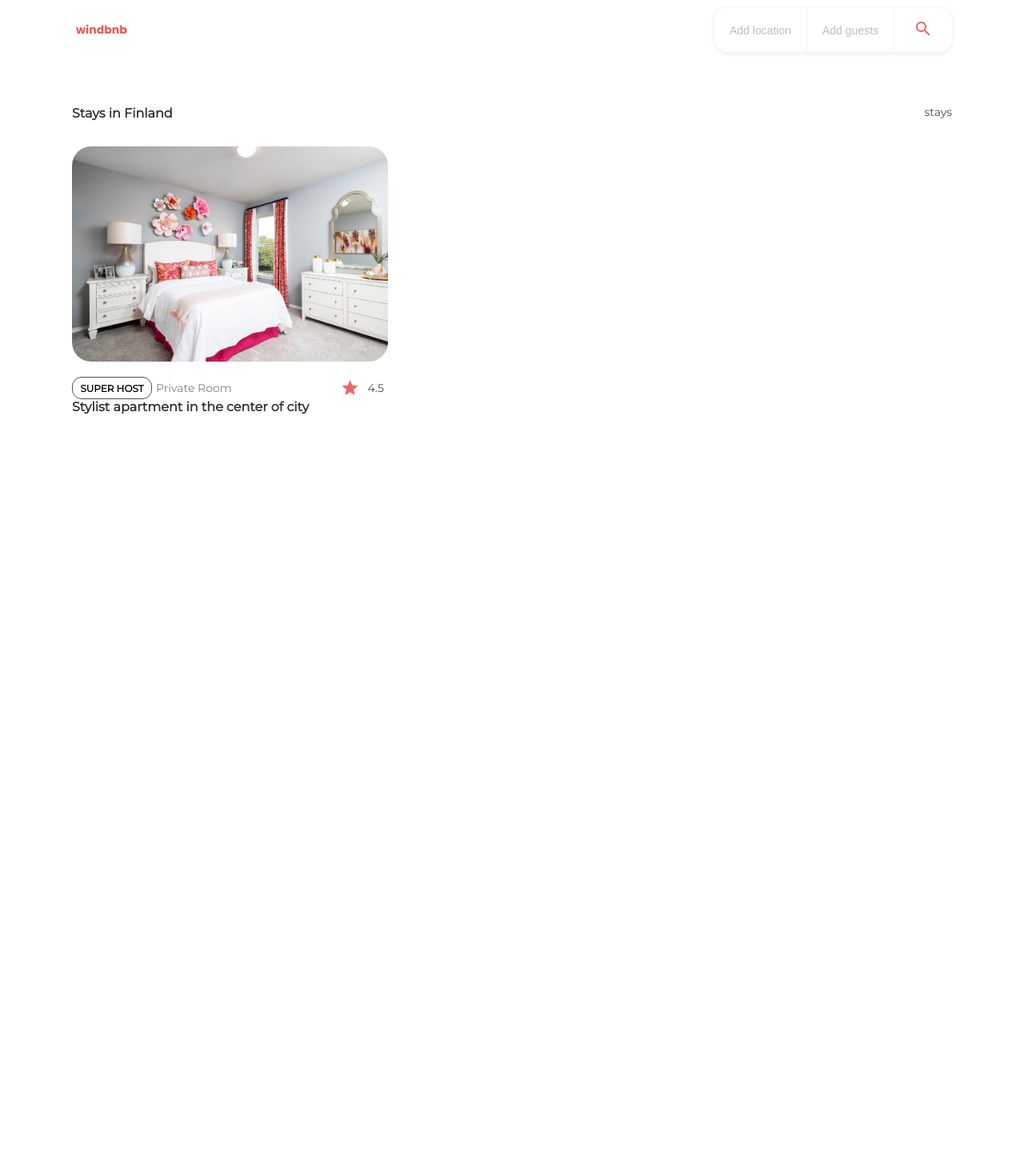
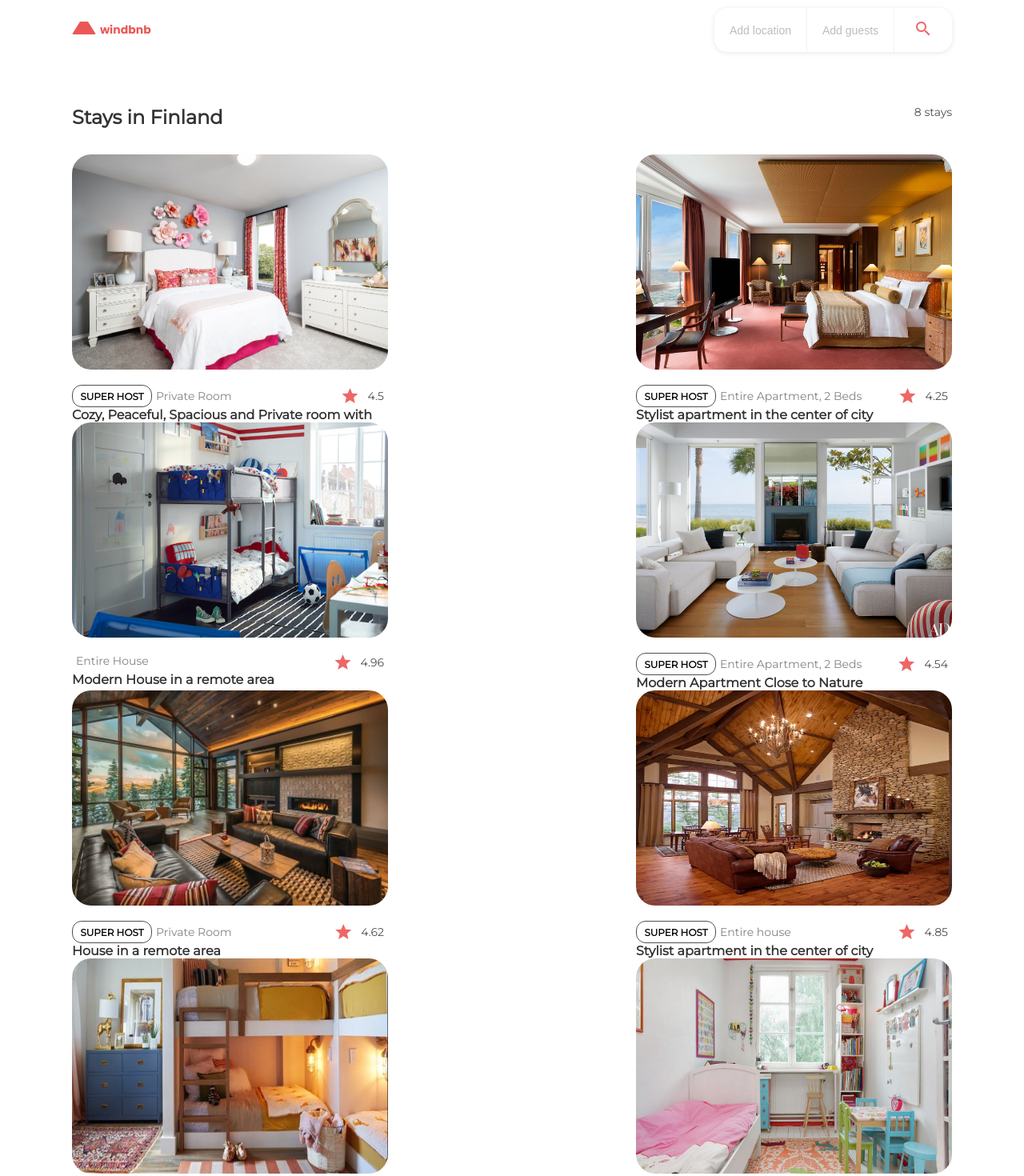
Before and after one commit to anuva312/WindBnB-devChallenges, a React (Create React App) app: page / in a window 1280 px wide. Shown: the part 20-1490 px from the top of the page at 80% size. Before the commit the page ends 800 px from the top, so only its background shows below. Built offline with nearby package versions, Linux system fonts and the light colour scheme.

Commit message:
Added code to filter the properties and show cards

```diff
--- a/src/App.js
+++ b/src/App.js
@@ -1,13 +1,129 @@
+import React, { useEffect, useState } from "react";
 import "./App.css";
 import Card from "./components/Card";
 
+const stayDetails = [
+  {
+    key: 1,
+    image: "/images/room1.jpg",
+    superhost: true,
+    rating: "4.5",
+    info: "Private Room",
+    title: "Cozy, Peaceful, Spacious and Private room with",
+    location: "Helsinki, Finland",
+    guests: 3,
+  },
+  {
+    key: 2,
+    image: "/images/stay2.jpg",
+    superhost: true,
+    rating: "4.25",
+    info: "Entire Apartment, 2 Beds",
+    title: "Stylist apartment in the center of city",
+    location: "Turku, Finland",
+    guests: 1,
+  },
+  {
+    key: 3,
+    image: "/images/stay3.jpg",
+    superhost: false,
+    rating: "4.96",
+    info: "Entire House",
+    title: "Modern House in a remote area",
+    location: "Oulu, Finland",
+    guests: 2,
+  },
+  {
+    key: 4,
+    image: "/images/stay4.jpg",
+    superhost: true,
+    rating: "4.54",
+    info: "Entire Apartment, 2 Beds",
+    title: "Modern Apartment Close to Nature",
+    location: "Vaasa, Finland",
+    guests: 4,
+  },
+  {
+    key: 5,
+    image: "/images/stay5.jpg",
+    superhost: true,
+    rating: "4.62",
+    info: "Private Room",
+    title: "House in a remote area",
+    location: "Helsinki, Finland",
+    guests: 3,
+  },
+  {
+    key: 6,
+    image: "/images/stay6.jpg",
+    superhost: true,
+    rating: "4.85",
+    info: "Entire house",
+    title: "Stylist apartment in the center of city",
+    location: "Vaasa, Finland",
+    guests: 3,
+  },
+  {
+    key: 7,
+    image: "/images/stay7.jpg",
+    superhost: true,
+    rating: "4.5",
+    info: "Private Room",
+    title: "Stylist apartment in the center of city",
+    location: "Oulu, Finland",
+    guests: 2,
+  },
+  {
+    key: 8,
+    image: "/images/stay8.jpg",
+    superhost: true,
+    rating: "4.5",
+    info: "Private Room",
+    title: "Stylist apartment in the center of city",
+    location: "Helsinki, Finland",
+    guests: 5,
+  },
+];
+
 function App() {
+  const [location, setLocation] = useState();
+  const [guestCount, setGuestCount] = useState();
+  const [cards, setCards] = useState([]);
+  const [cardsCount, setCardsCount] = useState();
+
+  useEffect(() => {
+    const list_of_Cards = stayDetails
+      .filter(
+        (element) =>
+          (!location && !guestCount) ||
+          (location &&
+            guestCount &&
+            location === element.location &&
+            guestCount <= element.guests) ||
+          (location && !guestCount && location === element.location) ||
+          (!location && guestCount && guestCount <= element.guests)
+      )
+      .map((element) => (
+        <Card
+          key={element.key}
+          image={element.image}
+          superhost={element.superhost}
+          rating={element.rating}
+          info={element.info}
+          title={element.title}
+        ></Card>
+      ));
+    console.log(list_of_Cards);
+    setCards(list_of_Cards);
+    setCardsCount(list_of_Cards.length);
+  }, [location, guestCount, setCards]);
+
   return (
     <div className="App">
       <header className="header-container">
         <div className="logo-container">
-          {/* <span className="triangle-logo"></span> */}
-          <i class="fas fa-triangle"></i>
+          <span className="triangle-logo"></span>
+          <i className="fas fa-triangle"></i>
           <span className="logo-name">windbnb</span>
         </div>
         <div className="filter-options-container">
@@ -18,23 +134,17 @@ function App() {
             Add guests
           </button>
           <button id="search" className="filter-option">
-            <span class="material-icons">search</span>
+            <span className="material-icons">search</span>
           </button>
         </div>
       </header>
 
       <div className="title-container">
-        <div className="title">Stays in Finland</div>
-        <div className="property-count">{`stays`}</div>
+        <div className="main-title">Stays in Finland</div>
+        <div className="property-count">{`${cardsCount} stays`}</div>
       </div>
       <div className="card-container">
-        <Card
-          image="/images/room1.jpg"
-          superhost={true}
-          rating="4.5"
-          info="Private Room"
-          title="Stylist apartment in the center of city"
-        />
+        {cards.length ? cards : "No Stays Available"}
       </div>
     </div>
   );
```
